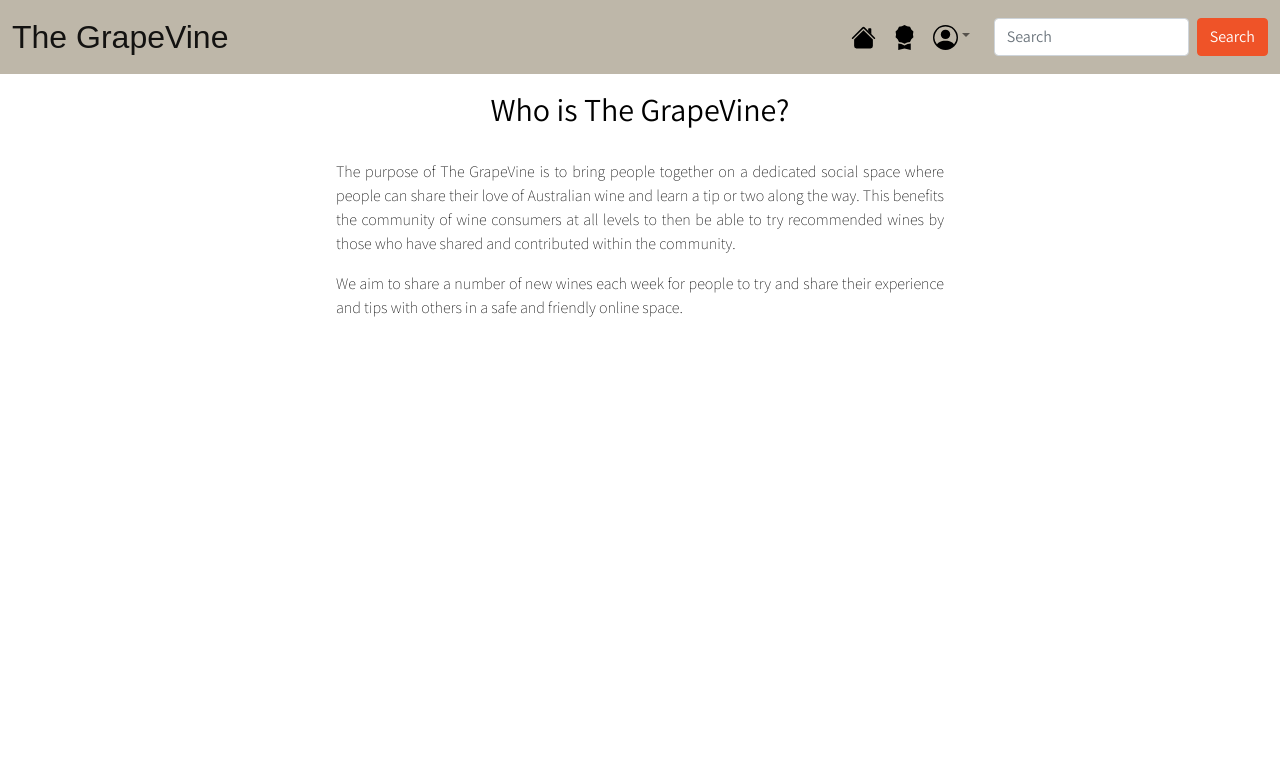
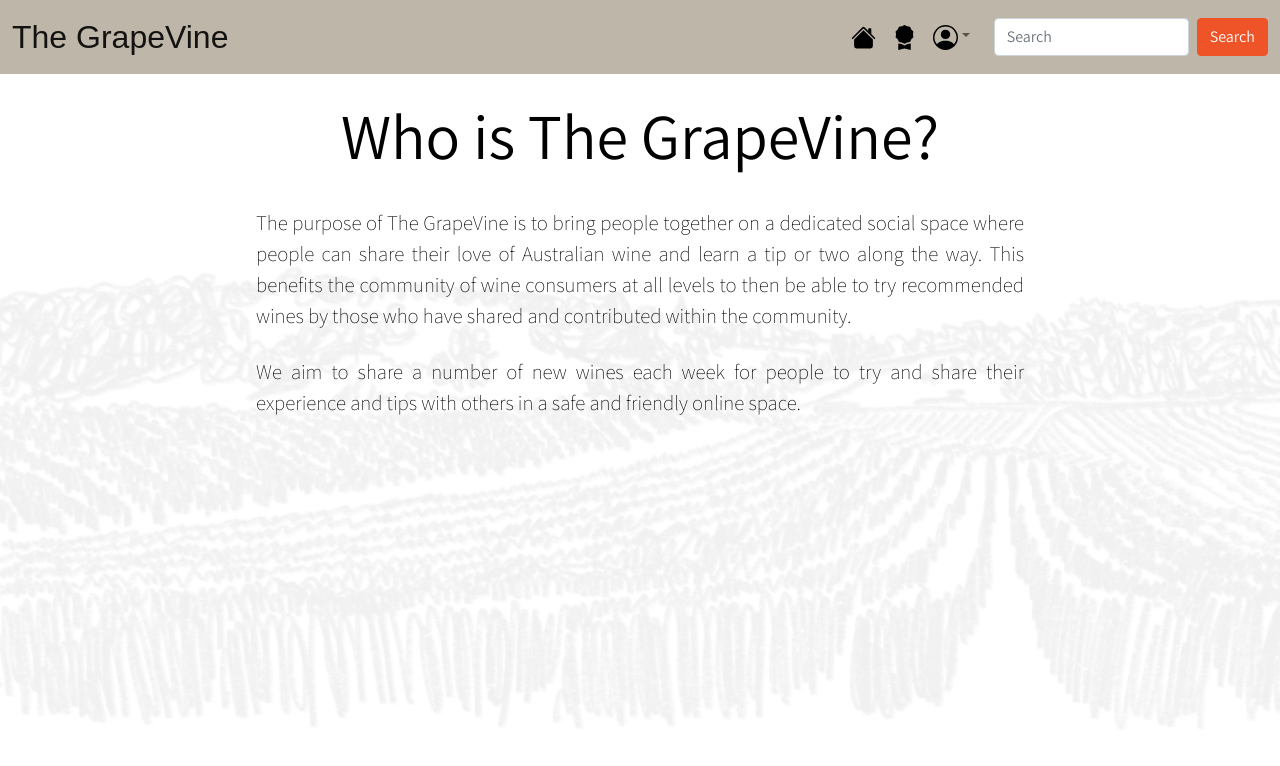
Before and after one commit to TheGrapeVineCo/client, a React (Create React App) app: page /about in a window 1280 px wide. Shown: the top 766 px of the page. Built offline with nearby package versions, Linux system fonts and the light colour scheme; no server answers; a web font is replaced by a local one.

Commit message:
Adds bgImage to about page&updates related styling

```diff
--- a/src/App.scss
+++ b/src/App.scss
@@ -97,9 +97,8 @@ label:focus,
 }
 
 .page-title {
-  // font-family: "Belleza", sans-serif;
   text-align: center;
-  margin-top: 0.5em;
+  padding: 0.5rem 0;
 }
 
 // Comment Styling
@@ -193,27 +192,33 @@ label:focus,
 // About page
 
 .about {
-  margin: 1em 2em;
-  padding: 1em;
-  border: none !important;
-  text-align: justify;
-}
+  height: 100vh;
+  width: 100%;
+  background-image: url("./assets/vineyard.png");
+  background-size: cover;
 
-@media only screen and (max-width: 820px) {
-  .about {
-    margin: 1em 4em;
-    padding: 1em;
-    border: none !important;
+  h2 {
+    margin-top: 1rem;
+    font-size: 1.5rem;
+  }
+
+  p {
+    margin: 1.5rem;
     text-align: justify;
   }
 }
 
-@media only screen and (min-width: 900px) {
+@media only screen and (min-width: 820px) {
   .about {
-    margin: 1em 20em;
-    padding: 1em;
-    border: none !important;
-    text-align: justify;
+    h2 {
+      font-size: 4rem;
+    }
+    p {
+      width: 60%;
+      margin: auto;
+      margin-top: 1.5rem !important;
+      font-size: 1.3rem;
+    }
   }
 }
 
--- a/src/components/About.js
+++ b/src/components/About.js
@@ -1,26 +1,29 @@
-import Card from "react-bootstrap/Card";
+import React from "react";
 
 const About = () => {
   return (
     <>
+      <div className="about">
         <h2 className="page-title" data-testid="about-element">
           Who is The GrapeVine?
         </h2>
-      <Card className="about">
+        <div>
           <p>
             The purpose of The GrapeVine is to bring people together on a
-          dedicated social space where people can share their love of Australian
-          wine and learn a tip or two along the way. This benefits the community
-          of wine consumers at all levels to then be able to try recommended
-          wines by those who have shared and contributed within the community.
+            dedicated social space where people can share their love of
+            Australian wine and learn a tip or two along the way. This benefits
+            the community of wine consumers at all levels to then be able to try
+            recommended wines by those who have shared and contributed within
+            the community.
           </p>
 
           <p>
-          We aim to share a number of new wines each week for people to try and
-          share their experience and tips with others in a safe and friendly
-          online space.
+            We aim to share a number of new wines each week for people to try
+            and share their experience and tips with others in a safe and
+            friendly online space.
           </p>
-      </Card>
+        </div>
+      </div>
     </>
   );
 };
```
Lines whose indentation alone changed are shown as unchanged.
